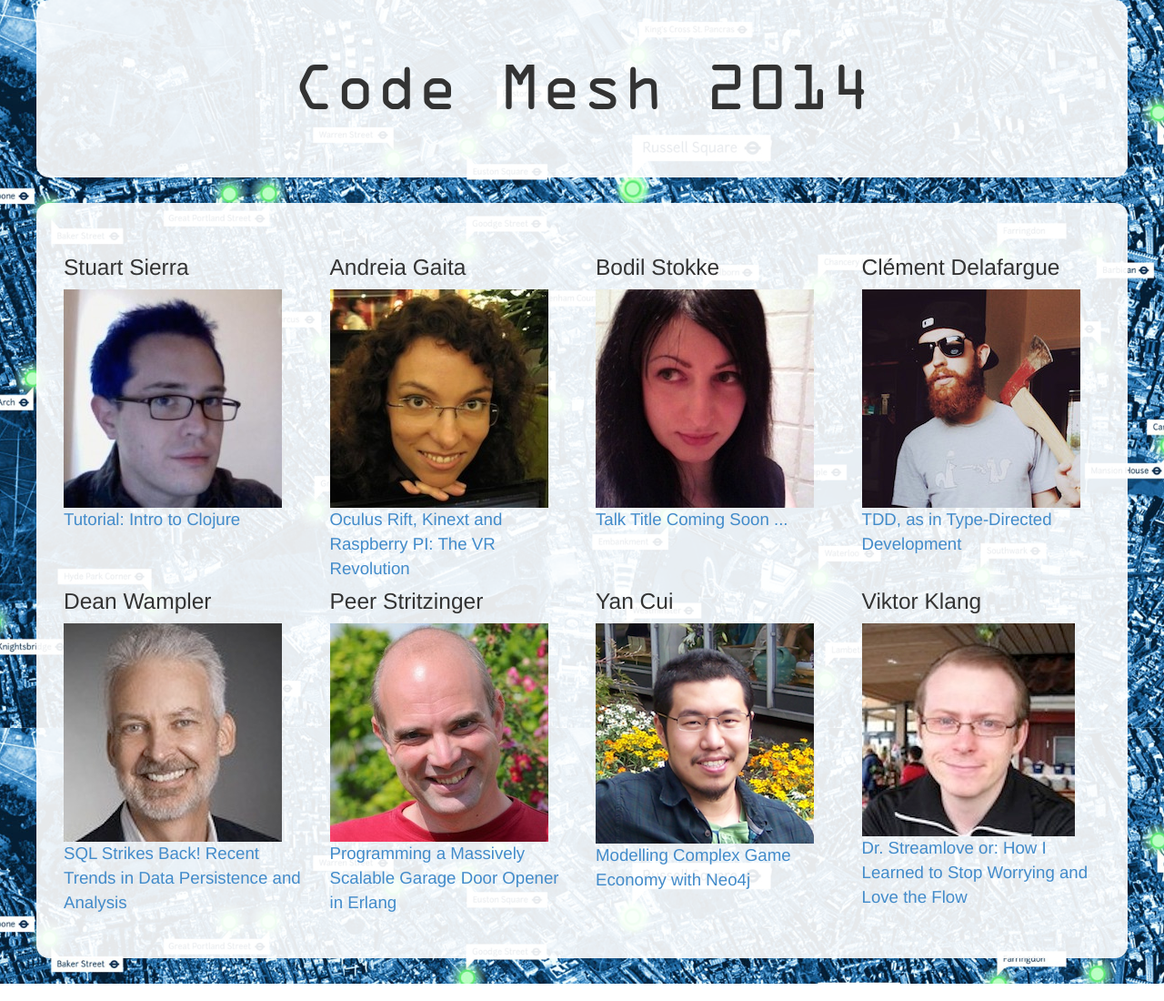
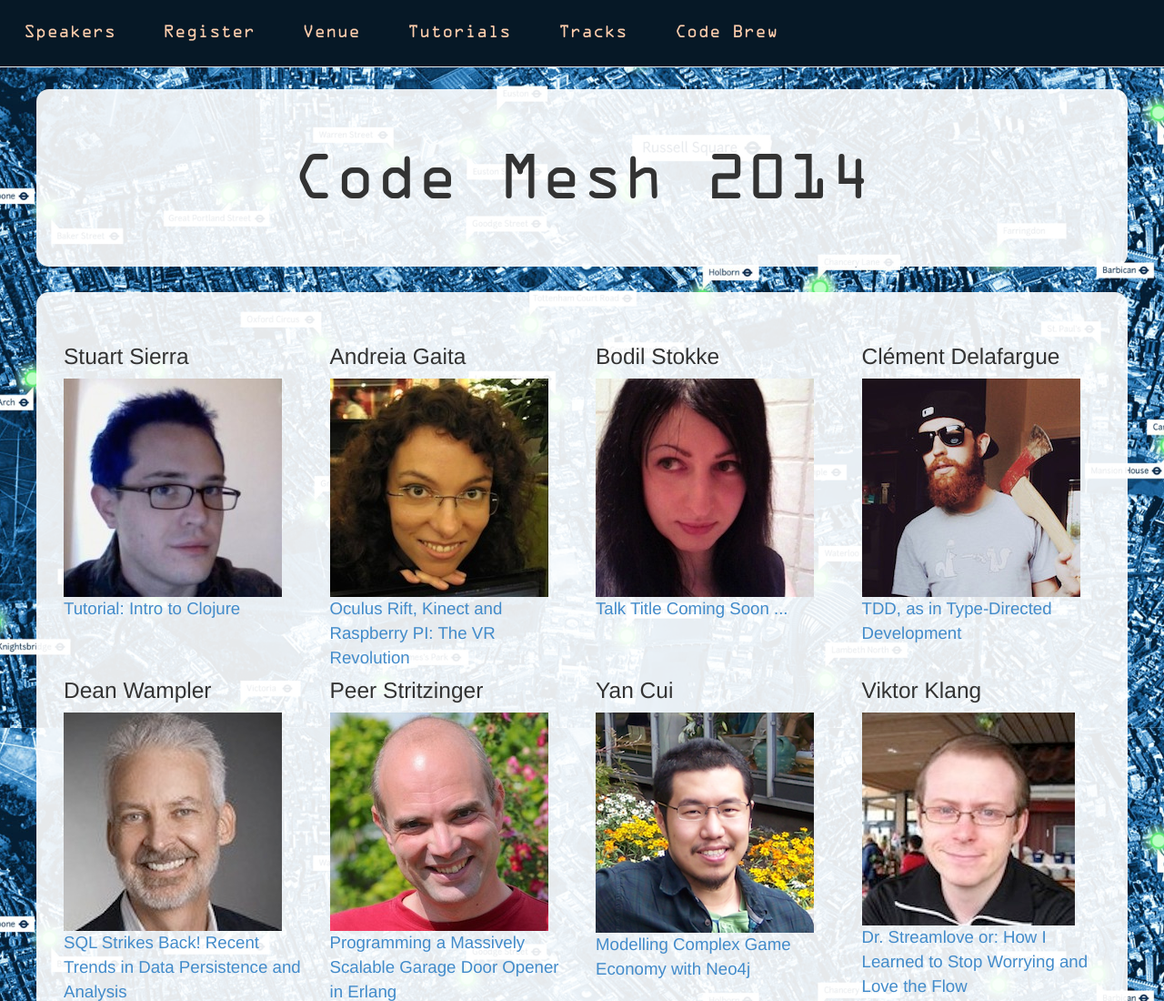
Before and after one commit to aventinesolutions/code_mesh_responsive_example, a plain HTML site: page index.html in a window 1280 px wide. Shown: the top 1100 px of the page at 91% size. Drawn offline with Linux system fonts and the light colour scheme; files whose address does not match are found by name.

Commit message:
added the top navigation bar
I chose the fixed top bar.  The top Jumbotron needed to be "pushed" down
a bit to accomodate. Refer to http://getbootstrap.com/components/#navbar

```diff
--- a/css/theme.css
+++ b/css/theme.css
@@ -29,3 +29,25 @@ body {
 .talk_title {
     font-size: 1.33333em;
 }
+
+.push {
+    margin-top: 7em;
+}
+
+.navbar {
+    font-size: 1.25em;
+    font-family: ocrastd;
+    background: rgb(6, 24, 38);
+    vertical-align: middle;
+}
+
+.navbar .nav > li > a {
+    color: rgb(253, 205, 172);
+    padding: 1.5em;
+}
+
+.navbar .nav > li > a:hover {
+    border-radius: 0.3em;
+    color: rgb(85, 85, 85);
+    background-color: rgb(231, 231, 231);
+}
--- a/index.html
+++ b/index.html
@@ -9,7 +9,17 @@
     <link href="css/theme.css" rel="stylesheet">
   </head>
   <body>
-    <div class="jumbotron">
+    <div class="navbar navbar-default navbar-fixed-top">
+      <ul class="nav navbar-nav">
+        <li><a href="#">Speakers</a></li>
+        <li><a href="#">Register</a></li>
+        <li><a href="#">Venue</a></li>
+        <li><a href="#">Tutorials</a></li>
+        <li><a href="#">Tracks</a></li>
+        <li><a href="#">Code Brew</a></li>
+      </ul>
+    </div>
+    <div class="jumbotron push">
       <h1 class="marketing-message">Code Mesh 2014</h1>
     </div>
     <div class="jumbotron">
@@ -30,7 +40,7 @@
             <div class="hidden-xs">
               <img src="images/AndreiaGaita.jpg"/>
             </div>
-            <span class="talk_title"><a href="#">Oculus Rift, Kinext and
+            <span class="talk_title"><a href="#">Oculus Rift, Kinect and
             Raspberry PI: The VR Revolution</a></span>
           </div>
         </div>
```
